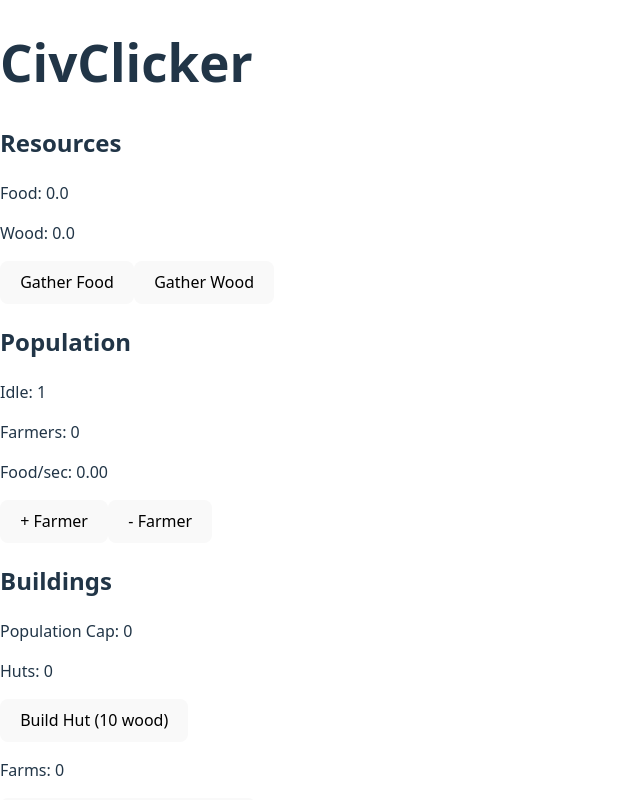
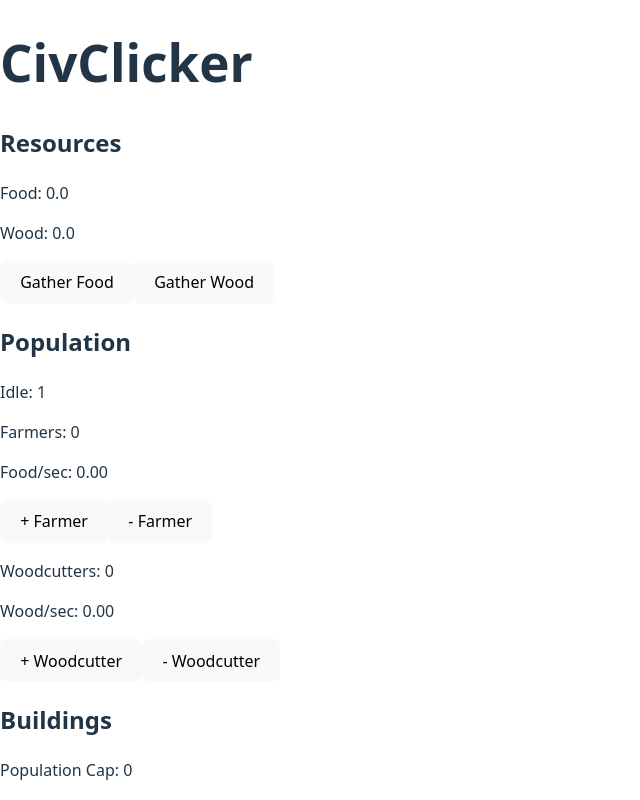
Before and after one commit to karl-mantle/civclicker-modern, a React (Vite) app: page / in a window 1280 px wide. Shown: the top 800 px of the page, without its empty margins (0-640 px from the left). Built offline with nearby package versions, Linux system fonts and the light colour scheme.

Commit message:
passive population growth

```diff
--- a/src/App.tsx
+++ b/src/App.tsx
@@ -24,8 +24,9 @@ function App() {
 
       const foodGained = progressedSave.resources.food - save.resources.food;
       const woodGained = progressedSave.resources.wood - save.resources.wood;
+      const gainedPop = progressedSave.population.total - save.population.total;
       console.log(
-        `Welcome back! Offline gains: +${foodGained.toFixed(
+        `Welcome back! Offline gains: +${gainedPop} population, +${foodGained.toFixed(
           1
         )} food, +${woodGained.toFixed(1)} wood`
       );
--- a/src/atoms/populationActions.ts
+++ b/src/atoms/populationActions.ts
@@ -14,7 +14,7 @@ export const unassignFarmerAtom = atom(null, (get, set) => {
 });
 
 export const assignWoodcutterAtom = atom(null, (get, set) => {
-  if (get(woodcuttersAtom) > 0) {
+  if (get(idlePopulationAtom) > 0) {
     set(woodcuttersAtom, (n) => n + 1);
   }
 });
--- a/src/atoms/populationCaps.ts
+++ b/src/atoms/populationCaps.ts
@@ -1,5 +1,5 @@
 import { atom } from "jotai";
 import { hutsAtom } from "./buildings";
-import { populationCap } from "../engine/population";
+import { getPopulationCap } from "../engine/population";
 
-export const populationCapAtom = atom((get) => populationCap(get(hutsAtom)));
+export const populationCapAtom = atom((get) => getPopulationCap(get(hutsAtom)));
--- a/src/components/PopulationPanel.tsx
+++ b/src/components/PopulationPanel.tsx
@@ -1,17 +1,27 @@
 import { useAtom, useSetAtom } from "jotai";
-import { farmersAtom, idlePopulationAtom } from "../atoms/population";
+import {
+  farmersAtom,
+  idlePopulationAtom,
+  woodcuttersAtom,
+} from "../atoms/population";
 import {
   assignFarmerAtom,
   unassignFarmerAtom,
+  assignWoodcutterAtom,
+  unassignWoodcutterAtom,
 } from "../atoms/populationActions";
-import { foodPerSecondAtom } from "../atoms/production";
+import { foodPerSecondAtom, woodPerSecondAtom } from "../atoms/production";
 
 export function PopulationPanel() {
+  const [idle] = useAtom(idlePopulationAtom);
   const [farmers] = useAtom(farmersAtom);
-  const [idle] = useAtom(idlePopulationAtom);
+  const [woodcutters] = useAtom(woodcuttersAtom);
   const [foodRate] = useAtom(foodPerSecondAtom);
-  const assign = useSetAtom(assignFarmerAtom);
-  const unassign = useSetAtom(unassignFarmerAtom);
+  const [woodRate] = useAtom(woodPerSecondAtom);
+  const assignFarmer = useSetAtom(assignFarmerAtom);
+  const unassignFarmer = useSetAtom(unassignFarmerAtom);
+  const assignWoodcutter = useSetAtom(assignWoodcutterAtom);
+  const unassignWoodcutter = useSetAtom(unassignWoodcutterAtom);
 
   return (
     <div>
@@ -20,8 +30,14 @@ export function PopulationPanel() {
       <p>Farmers: {farmers}</p>
       <p>Food/sec: {foodRate.toFixed(2)}</p>
 
-      <button onClick={assign}>+ Farmer</button>
-      <button onClick={unassign}>- Farmer</button>
+      <button onClick={assignFarmer}>+ Farmer</button>
+      <button onClick={unassignFarmer}>- Farmer</button>
+
+      <p>Woodcutters: {woodcutters}</p>
+      <p>Wood/sec: {woodRate.toFixed(2)}</p>
+
+      <button onClick={assignWoodcutter}>+ Woodcutter</button>
+      <button onClick={unassignWoodcutter}>- Woodcutter</button>
     </div>
   );
 }
--- a/src/engine/constants.ts
+++ b/src/engine/constants.ts
@@ -1,3 +1,10 @@
+/* Game */
+export const MAX_OFFLINE_SECONDS = 60 * 60 * 8;
+
+/* Population */
+export const GROWTH_INTERVAL = 20;
+export const FOOD_COST = 10;
+
+/* Resources */
 export const BASE_FOOD_PER_FARMER = 0.2;
 export const BASE_WOOD_PER_WOODCUTTER = 0.15;
-export const MAX_OFFLINE_SECONDS = 60 * 60 * 8;
--- a/src/engine/offlineProgression.ts
+++ b/src/engine/offlineProgression.ts
@@ -1,6 +1,7 @@
 import type { SaveV1 } from "./save";
 import { MAX_OFFLINE_SECONDS } from "./constants";
 import { foodPerSecond, woodPerSecond } from "./resources";
+import { applyPopulationGrowth, getPopulationCap } from "./population";
 
 export function applyOfflineProgress(save: SaveV1): SaveV1 {
   const now = Date.now();
@@ -17,11 +18,27 @@ export function applyOfflineProgress(save: SaveV1): SaveV1 {
     save.buildings.lumberCamps
   );
 
+  const food = save.resources.food + foodRate * elapsedSeconds;
+  const wood = save.resources.wood + woodRate * elapsedSeconds;
+
+  const popResult = applyPopulationGrowth(
+    {
+      total: save.population.total,
+      cap: getPopulationCap(save.buildings.huts),
+    },
+    food,
+    elapsedSeconds
+  );
+
   return {
     ...save,
     resources: {
-      food: save.resources.food + foodRate * elapsedSeconds,
-      wood: save.resources.wood + woodRate * elapsedSeconds,
+      food: popResult.food,
+      wood,
+    },
+    population: {
+      ...save.population,
+      total: popResult.population.total,
     },
     lastSavedAt: now,
   };
--- a/src/engine/population.ts
+++ b/src/engine/population.ts
@@ -1,3 +1,41 @@
-export function populationCap(huts: number): number {
+import { FOOD_COST, GROWTH_INTERVAL } from "./constants";
+
+interface PopulationState {
+  total: number;
+  cap: number;
+}
+
+export function applyPopulationGrowth(
+  population: PopulationState,
+  food: number,
+  elapsedSeconds: number
+): {
+  population: PopulationState;
+  food: number;
+} {
+  let availableGrowths = Math.floor(elapsedSeconds / GROWTH_INTERVAL);
+  let newPopulation = population.total;
+  let remainingFood = food;
+
+  while (
+    availableGrowths > 0 &&
+    newPopulation < population.cap &&
+    remainingFood >= FOOD_COST
+  ) {
+    newPopulation += 1;
+    remainingFood -= FOOD_COST;
+    availableGrowths -= 1;
+  }
+
+  return {
+    population: {
+      ...population,
+      total: newPopulation,
+    },
+    food: remainingFood,
+  };
+}
+
+export function getPopulationCap(huts: number): number {
   return huts * 2;
 }
```
